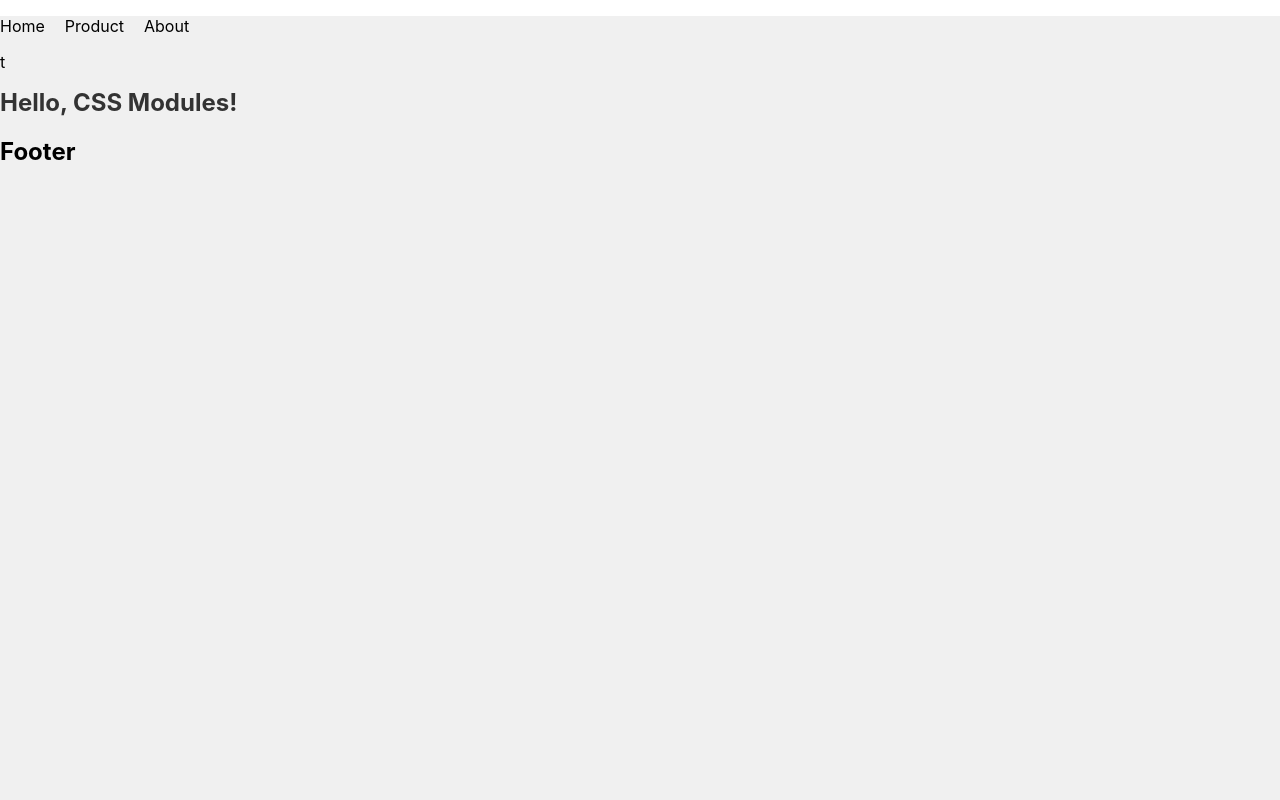
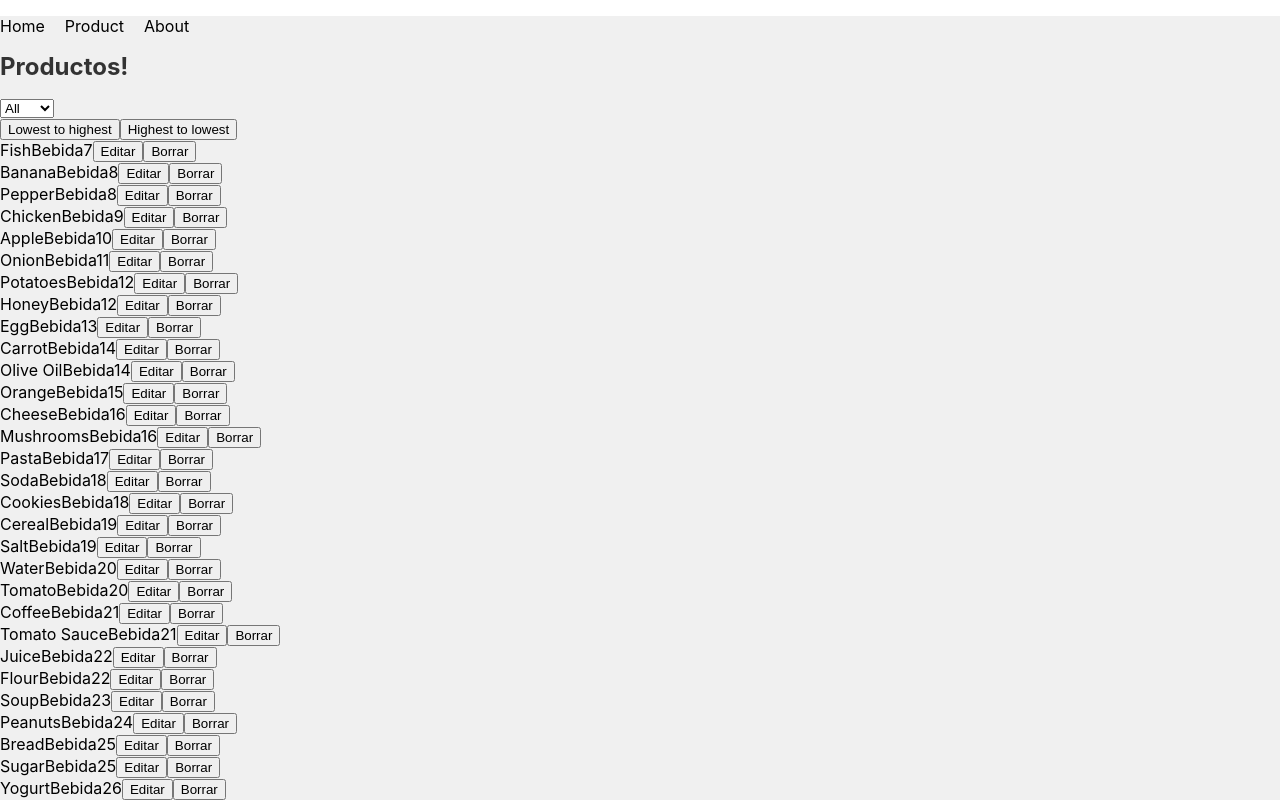
Before and after one commit to Nicovied0/EJERCICIO_REACT, a React (Create React App) app: page /home in a window 1280 px wide. Shown: the top 800 px of the page. Built offline with nearby package versions, Linux system fonts and the light colour scheme.

Commit message:
add more componets and mook

```diff
--- /dev/null
+++ b/src/assets/data/productsData.json
@@ -0,0 +1,41 @@
+[
+  { "id": 1, "name": "Apple", "category": "food", "quantity": 10 },
+  { "id": 2, "name": "Water", "category": "drink", "quantity": 20 },
+  { "id": 3, "name": "Orange", "category": "food", "quantity": 15 },
+  { "id": 4, "name": "Milk", "category": "drink", "quantity": 30 },
+  { "id": 5, "name": "Bread", "category": "food", "quantity": 25 },
+  { "id": 6, "name": "Soda", "category": "drink", "quantity": 18 },
+  { "id": 7, "name": "Potatoes", "category": "food", "quantity": 12 },
+  { "id": 8, "name": "Juice", "category": "drink", "quantity": 22 },
+  { "id": 9, "name": "Banana", "category": "food", "quantity": 8 },
+  { "id": 10, "name": "Beer", "category": "drink", "quantity": 35 },
+  { "id": 11, "name": "Carrot", "category": "food", "quantity": 14 },
+  { "id": 12, "name": "Tea", "category": "drink", "quantity": 27 },
+  { "id": 13, "name": "Pasta", "category": "food", "quantity": 17 },
+  { "id": 14, "name": "Coffee", "category": "drink", "quantity": 21 },
+  { "id": 15, "name": "Cereal", "category": "food", "quantity": 19 },
+  { "id": 16, "name": "Soup", "category": "drink", "quantity": 23 },
+  { "id": 17, "name": "Egg", "category": "food", "quantity": 13 },
+  { "id": 18, "name": "Wine", "category": "drink", "quantity": 40 },
+  { "id": 19, "name": "Chicken", "category": "food", "quantity": 9 },
+  { "id": 20, "name": "Fish", "category": "food", "quantity": 7 },
+  { "id": 21, "name": "Yogurt", "category": "drink", "quantity": 26 },
+  { "id": 22, "name": "Onion", "category": "food", "quantity": 11 },
+  { "id": 23, "name": "Butter", "category": "drink", "quantity": 31 },
+  { "id": 24, "name": "Cheese", "category": "food", "quantity": 16 },
+  { "id": 25, "name": "Tomato", "category": "food", "quantity": 20 },
+  { "id": 26, "name": "Soap", "category": "drink", "quantity": 28 },
+  { "id": 27, "name": "Rice", "category": "drink", "quantity": 32 },
+  { "id": 28, "name": "Peanuts", "category": "food", "quantity": 24 },
+  { "id": 29, "name": "Chocolate", "category": "drink", "quantity": 29 },
+  { "id": 30, "name": "Cookies", "category": "food", "quantity": 18 },
+  { "id": 31, "name": "Hand Soap", "category": "drink", "quantity": 33 },
+  { "id": 32, "name": "Olive Oil", "category": "food", "quantity": 14 },
+  { "id": 33, "name": "Tomato Sauce", "category": "food", "quantity": 21 },
+  { "id": 34, "name": "Honey", "category": "food", "quantity": 12 },
+  { "id": 35, "name": "Mushrooms", "category": "food", "quantity": 16 },
+  { "id": 36, "name": "Pepper", "category": "food", "quantity": 8 },
+  { "id": 37, "name": "Salt", "category": "food", "quantity": 19 },
+  { "id": 38, "name": "Sugar", "category": "food", "quantity": 25 },
+  { "id": 39, "name": "Flour", "category": "food", "quantity": 22 }
+]
--- a/src/components/Filters/Filters.jsx
+++ b/src/components/Filters/Filters.jsx
@@ -1,11 +1,36 @@
-import React from 'react'
+import React, { useState } from "react";
 
-const Filters = () => {
+const Filters = ({ onFilterChange, onSortChange }) => {
+  const [filter, setFilter] = useState("all");
+
+  const handleFilterChange = (filterType) => {
+    setFilter(filterType);
+    onFilterChange(filterType);
+  };
+
+  const handleSortChange = (sortType) => {
+    onSortChange(sortType);
+  };
+
   return (
     <div>
+      <div>
+        <select value={filter} onChange={(e) => handleFilterChange(e.target.value)}>
+          <option value="all">All</option>
+          <option value="food">Food</option>
+          <option value="drink">Drink</option>
+        </select>
+      </div>
+      <div>
+        <button onClick={() => handleSortChange("asc")}>
+          Lowest to highest
+        </button>
+        <button onClick={() => handleSortChange("desc")}>
+          Highest to lowest
+        </button>
+      </div>
+    </div>
+  );
+};
 
-    </div>
-  )
-}
-
-export default Filters
+export default Filters;
--- /dev/null
+++ b/src/components/Item/Item.jsx
@@ -0,0 +1,59 @@
+import React, { useState } from "react";
+
+const Item = ({ item, onDelete, onUpdate }) => {
+  const [isEditing, setIsEditing] = useState(false);
+  const [editedItem, setEditedItem] = useState(item);
+
+  const handleEditToggle = () => {
+    setIsEditing(!isEditing);
+    setEditedItem(item);
+  };
+
+  const handleEditChange = (e) => {
+    const { name, value } = e.target;
+    setEditedItem({ ...editedItem, [name]: value });
+  };
+
+  const handleSaveEdit = () => {
+    onUpdate(editedItem);
+    setIsEditing(false);
+  };
+
+  return (
+    <div>
+      {isEditing ? (
+        <div>
+          <input
+            type="text"
+            name="name"
+            value={editedItem.name}
+            onChange={handleEditChange}
+          />
+          <input
+            type="checkbox"
+            name="isFood"
+            checked={editedItem.isFood}
+            onChange={handleEditChange}
+          />
+          <input
+            type="number"
+            name="quantity"
+            value={editedItem.quantity}
+            onChange={handleEditChange}
+          />
+          <button onClick={handleSaveEdit}>Guardar</button>
+        </div>
+      ) : (
+        <div>
+          <span>{item.name}</span>
+          <span>{item.isFood ? "Comida" : "Bebida"}</span>
+          <span>{item.quantity}</span>
+          <button onClick={handleEditToggle}>Editar</button>
+          <button onClick={() => onDelete(item)}>Borrar</button>
+        </div>
+      )}
+    </div>
+  );
+};
+
+export default Item;
--- /dev/null
+++ b/src/components/ItemList/ItemList.jsx
@@ -0,0 +1,76 @@
+import React, { useState, useEffect } from "react";
+import Item from "../Item/Item";
+import Filters from "../Filters/Filters";
+import productsData from "../../assets/data/productsData.json";
+
+const ItemList = () => {
+  const [items, setItems] = useState([]);
+  const [filter, setFilter] = useState("all");
+  const [sort, setSort] = useState("asc");
+
+  // Cargar elementos (simulado)
+  useEffect(() => {
+    // Cargar elementos desde el archivo JSON
+    setItems(productsData);
+  }, []);
+
+  const handleDeleteItem = (itemToDelete) => {
+    const updatedItems = items.filter((item) => item.id !== itemToDelete.id);
+    setItems(updatedItems);
+  };
+
+  const handleUpdateItem = (updatedItem) => {
+    const updatedItems = items.map((item) =>
+      item.id === updatedItem.id ? updatedItem : item
+    );
+    setItems(updatedItems);
+  };
+
+  const handleFilterChange = (newFilter) => {
+    setFilter(newFilter);
+  };
+
+  const handleSortChange = (newSort) => {
+    setSort(newSort);
+  };
+
+  const filteredItems = items.filter((item) => {
+    if (filter === "all") {
+      return true;
+    } else if (filter === "food") {
+      return item.category === "food";
+    } else {
+      return item.category === "drink";
+    }
+  });
+
+
+  const sortedItems = filteredItems.sort((a, b) => {
+    if (sort === "asc") {
+      return a.quantity - b.quantity;
+    } else {
+      return b.quantity - a.quantity;
+    }
+  });
+
+  return (
+    <div>
+      <Filters
+        onFilterChange={handleFilterChange}
+        onSortChange={handleSortChange}
+      />
+      <div>
+        {sortedItems.map((item) => (
+          <Item
+            key={item.id}
+            item={item}
+            onDelete={handleDeleteItem}
+            onUpdate={handleUpdateItem}
+          />
+        ))}
+      </div>
+    </div>
+  );
+};
+
+export default ItemList;
--- a/src/components/Nav/Nav.jsx
+++ b/src/components/Nav/Nav.jsx
@@ -19,7 +19,7 @@ const Nav = () => {
         <li onClick={closeMenu}>Home</li>
         <li onClick={closeMenu}>Product</li>
         <li onClick={closeMenu}>About</li>
-      </ul>t
+      </ul>
       <button className={styles.burger} onClick={toggleMenu}>
         ☰
       </button>
--- a/src/views/HomeView/HomeView.jsx
+++ b/src/views/HomeView/HomeView.jsx
@@ -1,7 +1,7 @@
 import React from "react";
 import styles from "./styles.module.css";
 import Nav from "../../components/Nav/Nav";
-import Footer from "../../components/Footer/Footer";
+import ItemList from "../../components/ItemList/ItemList";
 
 const HomeView = () => {
   return (
@@ -10,12 +10,12 @@ const HomeView = () => {
         <Nav />
       </div>
       <div>
-
-      <h1 className={styles.title}>Hello, CSS Modules!</h1>
+        <div>
+          <h1 className={styles.title}>Productos!</h1>
+          <ItemList/>
+        </div>
       </div>
-      <div>
-        <Footer />
-      </div>
+      <div></div>
     </div>
   );
 };
```
